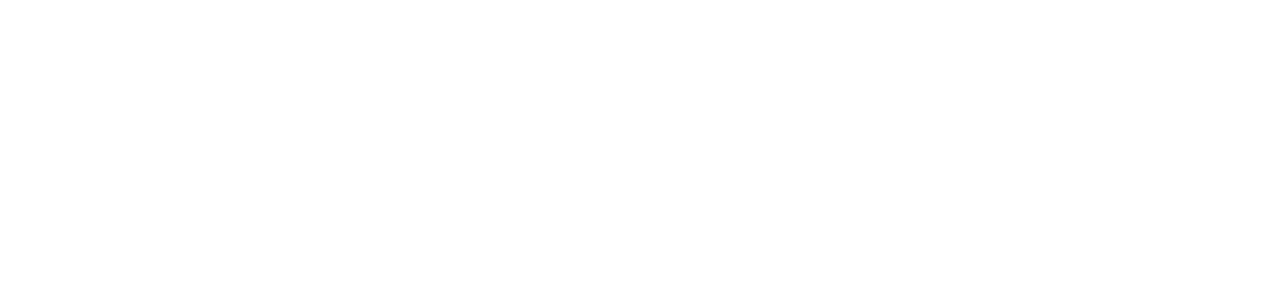
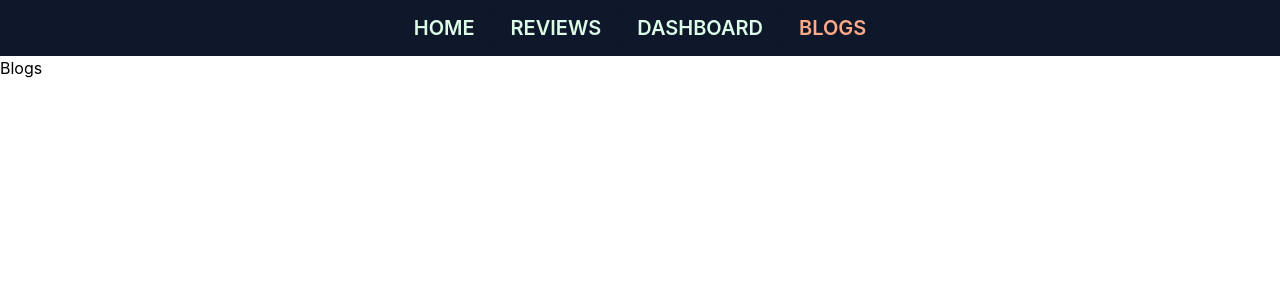
Before and after one commit to MohammadAmitHasan/Product-Analysis, a React (Create React App) app: page /blogs in a window 1280 px wide. Shown: the top 300 px of the page. Built offline with nearby package versions, Linux system fonts and the light colour scheme.

Commit message:
Navication bar, title implemented

```diff
--- a/package.json
+++ b/package.json
@@ -3,6 +3,7 @@
   "version": "0.1.0",
   "private": true,
   "dependencies": {
+    "@heroicons/react": "^1.0.6",
     "@testing-library/jest-dom": "^5.16.3",
     "@testing-library/react": "^12.1.4",
     "@testing-library/user-event": "^13.5.0",
--- a/public/index.html
+++ b/public/index.html
@@ -1,14 +1,12 @@
 <!DOCTYPE html>
 <html lang="en">
+
 <head>
   <meta charset="utf-8" />
   <link rel="icon" href="%PUBLIC_URL%/favicon.ico" />
   <meta name="viewport" content="width=device-width, initial-scale=1" />
   <meta name="theme-color" content="#000000" />
-    <meta
-      name="description"
-      content="Web site created using create-react-app"
-    />
+  <meta name="description" content="Web site created using create-react-app" />
   <link rel="apple-touch-icon" href="%PUBLIC_URL%/logo192.png" />
   <!--
       manifest.json provides metadata used when your web app is installed on a
@@ -24,8 +22,9 @@
       work correctly both with client-side routing and a non-root public URL.
       Learn how to configure a non-root public URL by running `npm run build`.
     -->
-    <title>React App</title>
+  <title>Laptop For You</title>
 </head>
+
 <body>
   <noscript>You need to enable JavaScript to run this app.</noscript>
   <div id="root"></div>
@@ -40,4 +39,5 @@
       To create a production bundle, use `npm run build` or `yarn build`.
     -->
 </body>
+
 </html>
--- a/src/App.js
+++ b/src/App.js
@@ -1,9 +1,22 @@
+import { Route, Routes } from 'react-router-dom';
 import './App.css';
+import Blogs from './Components/Blogs/Blogs';
+import Dashboard from './Components/Dashboard/Dashboard';
+import Header from './Components/Header/Header';
+import Home from './Components/Home/Home';
+import Reviews from './Components/Reviews/Reviews';
 
 function App() {
   return (
     <div>
-
+      <Header></Header>
+      <Routes>
+        <Route path='/' element={<Home></Home>}></Route>
+        <Route path='/home' element={<Home></Home>}></Route>
+        <Route path='/reviews' element={<Reviews></Reviews>}></Route>
+        <Route path='/dashboard' element={<Dashboard></Dashboard>}></Route>
+        <Route path='/blogs' element={<Blogs></Blogs>}></Route>
+      </Routes>
     </div>
   );
 }
--- /dev/null
+++ b/src/Components/Blogs/Blogs.js
@@ -0,0 +1,12 @@
+import React from 'react';
+
+const Blogs = () => {
+    return (
+        <div>
+            Blogs
+
+        </div>
+    );
+};
+
+export default Blogs;
--- /dev/null
+++ b/src/Components/CustomLink/CustomLink.js
@@ -0,0 +1,22 @@
+import React from 'react';
+import { Link, useMatch, useResolvedPath } from 'react-router-dom';
+function CustomLink({ children, to, ...props }) {
+    let resolved = useResolvedPath(to);
+    let match = useMatch({ path: resolved.pathname, end: true });
+
+    const activeStyles = {
+        color: match ? '#FFAA89' : '',
+    }
+
+    return (
+        <div>
+            <Link style={activeStyles} className='text-green-100 block text-center text-xl border-2 bg-slate-900 border-slate-900 hover:border-red-400 px-4 py-1 rounded-lg font-semibold'
+                to={to}
+                {...props}
+            >
+                {children}
+            </Link>
+        </div>
+    );
+}
+export default CustomLink;
--- /dev/null
+++ b/src/Components/Dashboard/Dashboard.js
@@ -0,0 +1,11 @@
+import React from 'react';
+
+const Dashboard = () => {
+    return (
+        <div>
+            Dashboard
+        </div>
+    );
+};
+
+export default Dashboard;
--- /dev/null
+++ b/src/Components/Header/Header.js
@@ -0,0 +1,22 @@
+import React, { useState } from 'react';
+import { MenuIcon, XIcon } from '@heroicons/react/solid';
+import CustomLink from '../CustomLink/CustomLink';
+
+const Header = () => {
+    const [open, setOpen] = useState(false);
+    return (
+        <nav className='py-2 bg-slate-900'>
+            <div onClick={() => setOpen(!open)} className='w-6 h-6 md:hidden ml-auto mr-2'>
+                {open ? <XIcon className='text-red-100'></XIcon> : <MenuIcon className='text-red-100'></MenuIcon>}
+            </div>
+            <ul className={`md:flex justify-center absolute md:static w-full duration-500 ease-in ${open ? 'top-10' : 'top-[-220px]'}`}>
+                <CustomLink to={'/'}>HOME</CustomLink>
+                <CustomLink to={'/reviews'}>REVIEWS</CustomLink>
+                <CustomLink to={'/dashboard'}>DASHBOARD</CustomLink>
+                <CustomLink to={'/blogs'}>BLOGS</CustomLink>
+            </ul>
+        </nav>
+    );
+};
+
+export default Header;
--- /dev/null
+++ b/src/Components/Home/Home.js
@@ -0,0 +1,11 @@
+import React from 'react';
+
+const Home = () => {
+    return (
+        <div>
+            Home
+        </div>
+    );
+};
+
+export default Home;
--- /dev/null
+++ b/src/Components/Reviews/Reviews.js
@@ -0,0 +1,11 @@
+import React from 'react';
+
+const Reviews = () => {
+    return (
+        <div>
+            Reviews
+        </div>
+    );
+};
+
+export default Reviews;
```
Also changed, not shown: 2 other files (tests, documents, lock files or other folders). Lines whose indentation alone changed are shown as unchanged.
